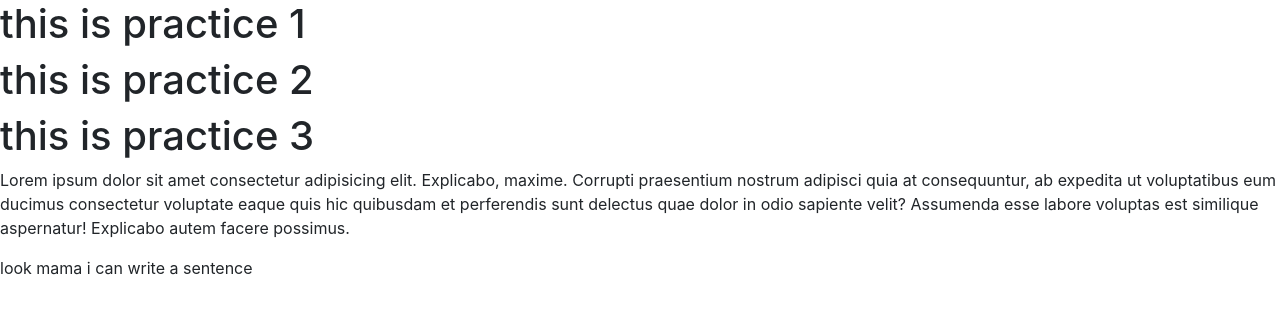
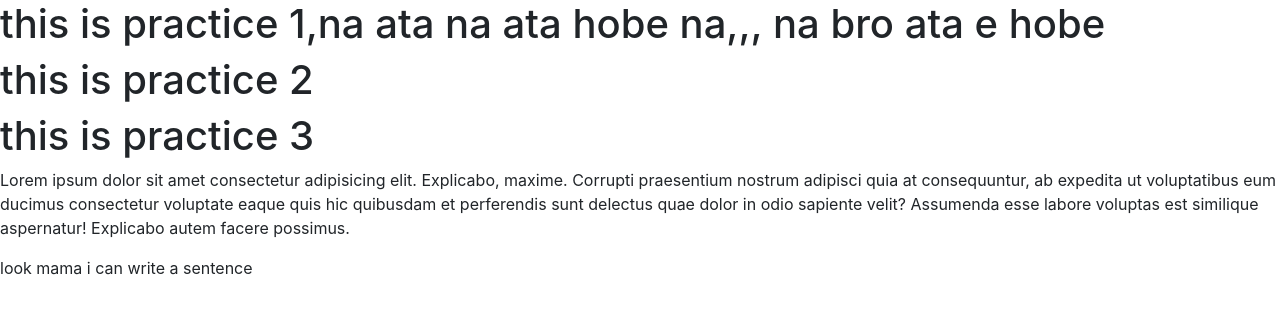
Before and after one commit to Afifnn97/my-second-repo, a plain HTML site: page index.html in a window 1280 px wide. Drawn offline with nearby package versions, Linux system fonts and the light colour scheme.

Commit message:
ata e hobe

```diff
--- a/index.html
+++ b/index.html
@@ -21,7 +21,7 @@
 </head>
 
 <body>
-    <h1>this is practice 1</h1>
+    <h1>this is practice 1,na ata na ata hobe na,,, na bro ata e hobe</h1>
     <h1>this is practice 2</h1>
     <h1>this is practice 3</h1>
     <p>Lorem ipsum dolor sit amet consectetur adipisicing elit. Explicabo, maxime. Corrupti praesentium nostrum adipisci quia at consequuntur, ab expedita ut voluptatibus eum ducimus consectetur voluptate eaque quis hic quibusdam et perferendis sunt delectus
```
